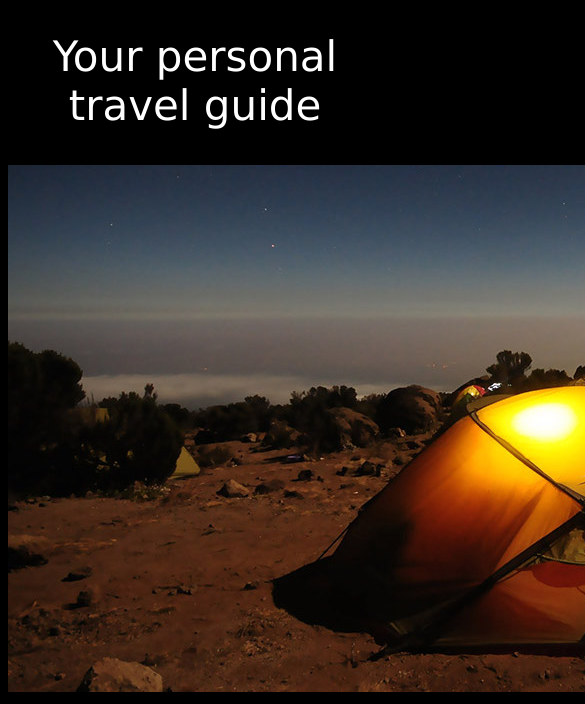
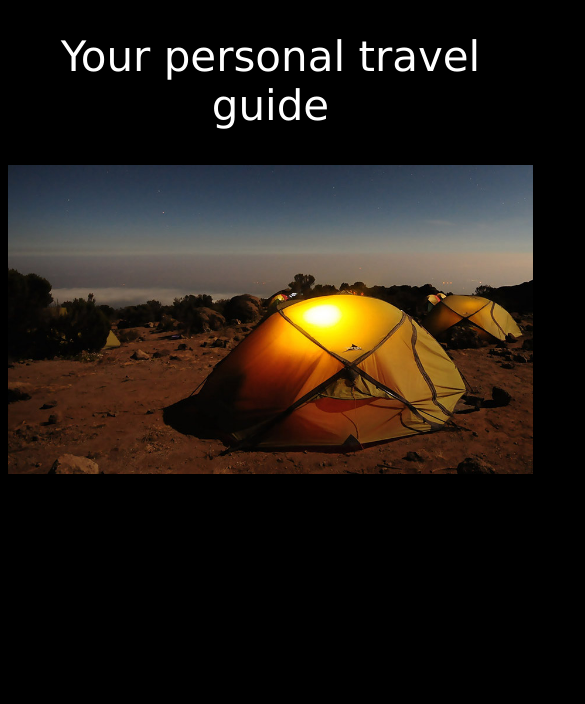
Before and after one commit to AlainRheault/excursion, a plain HTML site: page index.html in a window 390 px wide. Shown: the part 1145-1849 px from the top of the page, 585 px wide, since content can reach past the window. After the commit the page ends 1631 px from the top, so only its background shows below. Drawn offline with Linux system fonts and the light colour scheme.

Commit message:
Add camp image style + media query

```diff
--- a/resources/css/style.css
+++ b/resources/css/style.css
@@ -19,10 +19,20 @@ h2 {
 }
 
 img {
-	width: auto;
+	max-width: 100%;
 }
 
 .download-link {
 	color: aquamarine;
 	font-size: 1rem;
 }
+
+@media print, only screen and (max-width: 550px) {
+	picture {
+		min-width: 492px;
+	}
+
+	body {
+		min-width: 525px;
+	}
+}
```
